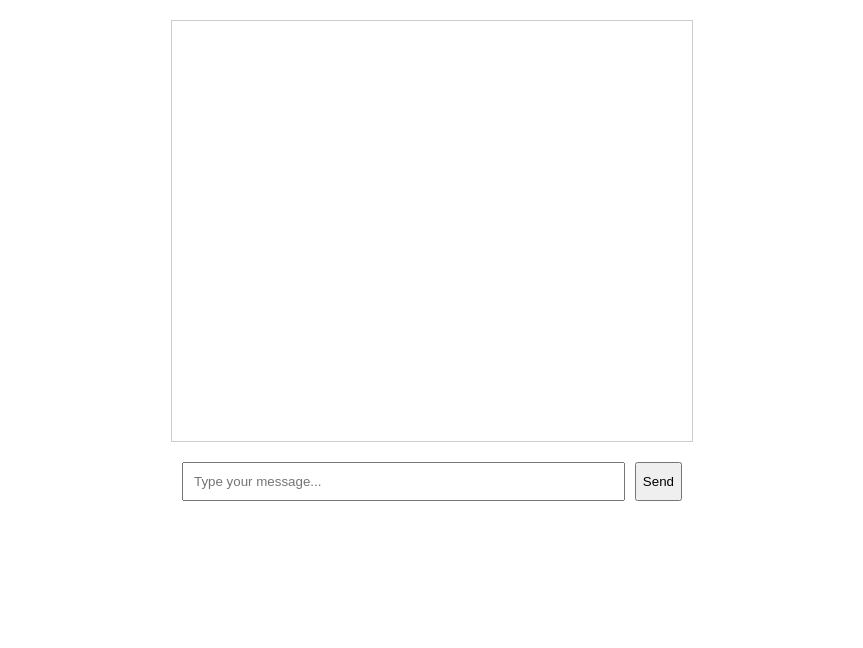
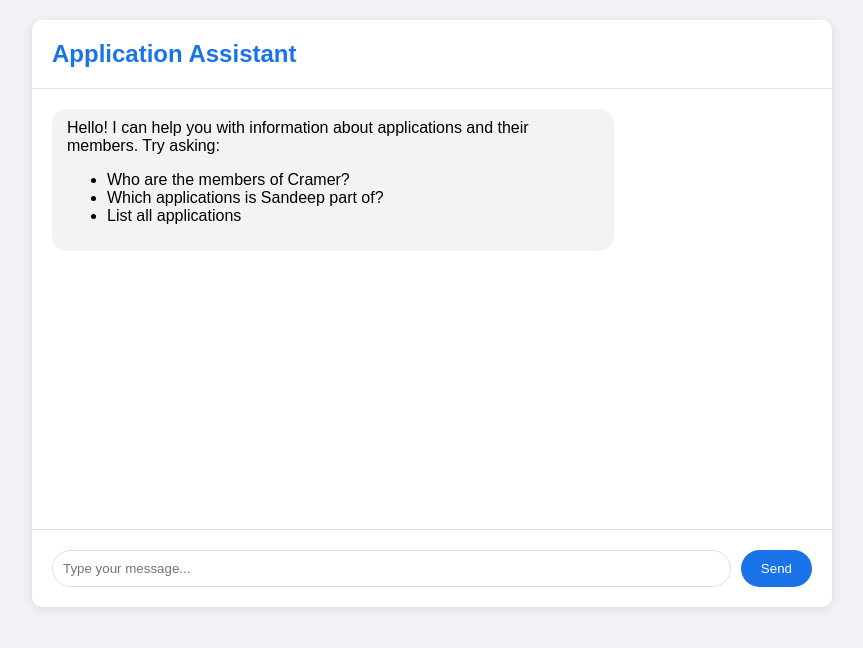
Before and after one commit to Pogopeck/Gen-AI, a Flask app: page / in a window 1280 px wide. Shown: the top 648 px of the page, without its empty margins (208-1071 px from the left). Run offline with Flask 3, Linux system fonts and the light colour scheme.

Commit message:
final of application assistant with base

```diff
--- a/app.py
+++ b/app.py
@@ -1,7 +1,9 @@
 from flask import Flask, request, jsonify, render_template
 import cohere
 import os
+import json
 from dotenv import load_dotenv
+from typing import Dict, List, Optional
 
 # Load environment variables
 load_dotenv()
@@ -10,6 +12,53 @@ app = Flask(__name__)
 
 # Initialize Cohere client
 co = cohere.Client(os.getenv('COHERE_API_KEY'))
+
+# Load applications data
+def load_applications_data() -> Dict:
+    try:
+        with open('data/applications_data.json', 'r') as f:
+            return json.load(f)
+    except FileNotFoundError:
+        # Default data if file doesn't exist
+        return {
+            "Cramer": ["Chandan", "Piyush", "Surabhi", "Abdul", "Kajal", "Rohit", "Nikhil"],
+            "Geo": ["Abdul", "Rohit", "Surabhi"],
+            "Pods": ["Veena", "Minal", "Alina"],
+            "Pplus/Mypplus": ["Sandeep", "Rucha"],
+            "Com5": ["Sandeep", "Unnati", "Rucha"]
+        }
+
+# Save applications data
+def save_applications_data(data: Dict):
+    os.makedirs('data', exist_ok=True)
+    with open('data/applications_data.json', 'w') as f:
+        json.dump(data, f, indent=4)
+
+# Initialize applications data
+applications_data = load_applications_data()
+
+def process_application_query(query: str) -> Optional[str]:
+    """Process application-specific queries"""
+    query = query.lower()
+
+    # Query for members of a specific application
+    if "who are the members of" in query or "who is in" in query:
+        for app in applications_data.keys():
+            if app.lower() in query.lower():
+                return f"Members of {app}: {', '.join(applications_data[app])}"
+
+    # Query for applications a person is part of
+    elif "which applications" in query or "what applications" in query:
+        for member in set(sum(applications_data.values(), [])):  # Get unique members
+            if member.lower() in query.lower():
+                apps = [app for app, members in applications_data.items() if member in members]
+                return f"{member} is a member of: {', '.join(apps)}"
+
+    # Query for listing all applications
+    elif "list all applications" in query:
+        return f"Available applications: {', '.join(applications_data.keys())}"
+
+    return None
 
 @app.route('/')
 def home():
@@ -20,12 +69,18 @@ def chat():
     try:
         user_message = request.json['message']
 
-        # Generate response using Cohere
+        # First try to handle application-specific queries
+        app_response = process_application_query(user_message)
+        if app_response:
+            return jsonify({'response': app_response})
+
+        # If not an application query, use Cohere
         response = co.chat(
             message=user_message,
-            model='command',  # You can also use 'command-light' for faster responses
+            model='command',
             temperature=0.7,
-            max_tokens=300
+            max_tokens=300,
+            context="You are a helpful assistant that knows about various applications and their team members."
         )
 
         return jsonify({'response': response.text})
@@ -33,5 +88,18 @@ def chat():
     except Exception as e:
         return jsonify({'error': str(e)}), 500
 
+@app.route('/update_data', methods=['POST'])
+def update_data():
+    try:
+        new_data = request.json
+        save_applications_data(new_data)
+        global applications_data
+        applications_data = new_data
+        return jsonify({'status': 'success'})
+    except Exception as e:
+        return jsonify({'error': str(e)}), 500
+
 if __name__ == '__main__':
+    # Save initial data
+    save_applications_data(applications_data)
     app.run(debug=True)
--- /dev/null
+++ b/data/applications_data.json
@@ -0,0 +1,30 @@
+{
+    "Cramer": [
+        "Chandan",
+        "Piyush",
+        "Surabhi",
+        "Abdul",
+        "Kajal",
+        "Rohit",
+        "Nikhil"
+    ],
+    "Geo": [
+        "Abdul",
+        "Rohit",
+        "Surabhi"
+    ],
+    "Pods": [
+        "Veena",
+        "Minal",
+        "Alina"
+    ],
+    "Pplus/Mypplus": [
+        "Sandeep",
+        "Rucha"
+    ],
+    "Com5": [
+        "Sandeep",
+        "Unnati",
+        "Rucha"
+    ]
+}
--- /dev/null
+++ b/static/style.css
@@ -0,0 +1,77 @@
+body {
+    margin: 0;
+    padding: 0;
+    font-family: Arial, sans-serif;
+    background-color: #f0f2f5;
+}
+
+.chat-container {
+    max-width: 800px;
+    margin: 20px auto;
+    background-color: white;
+    border-radius: 10px;
+    box-shadow: 0 2px 10px rgba(0,0,0,0.1);
+}
+
+.chat-header {
+    padding: 20px;
+    border-bottom: 1px solid #e0e0e0;
+}
+
+.chat-header h1 {
+    margin: 0;
+    font-size: 24px;
+    color: #1a73e8;
+}
+
+.chat-messages {
+    height: 400px;
+    overflow-y: auto;
+    padding: 20px;
+}
+
+.message {
+    margin-bottom: 15px;
+    padding: 10px 15px;
+    border-radius: 15px;
+    max-width: 70%;
+}
+
+.message.user {
+    background-color: #1a73e8;
+    color: white;
+    margin-left: auto;
+}
+
+.message.bot {
+    background-color: #f1f3f4;
+    color: black;
+}
+
+.chat-input {
+    padding: 20px;
+    border-top: 1px solid #e0e0e0;
+    display: flex;
+    gap: 10px;
+}
+
+.chat-input input {
+    flex: 1;
+    padding: 10px;
+    border: 1px solid #e0e0e0;
+    border-radius: 20px;
+    outline: none;
+}
+
+.chat-input button {
+    padding: 10px 20px;
+    background-color: #1a73e8;
+    color: white;
+    border: none;
+    border-radius: 20px;
+    cursor: pointer;
+}
+
+.chat-input button:hover {
+    background-color: #1557b0;
+}
--- a/templates/index.html
+++ b/templates/index.html
@@ -1,59 +1,42 @@
 <!DOCTYPE html>
-<html>
+<html lang="en">
 <head>
-    <title>GEN-AI</title>
-    <style>
-        #chat-container {
-            width: 500px;
-            height: 400px;
-            border: 1px solid #ccc;
-            overflow-y: auto;
-            padding: 10px;
-            margin: 20px auto;
-        }
-        .message {
-            margin: 10px 0;
-            padding: 10px;
-            border-radius: 5px;
-        }
-        .user-message {
-            background-color: #e3f2fd;
-            margin-left: 20%;
-        }
-        .bot-message {
-            background-color: #f5f5f5;
-            margin-right: 20%;
-        }
-        #input-container {
-            width: 500px;
-            margin: 20px auto;
-            display: flex;
-        }
-        #user-input {
-            flex-grow: 1;
-            padding: 10px;
-            margin-right: 10px;
-        }
-    </style>
+    <meta charset="UTF-8">
+    <meta name="viewport" content="width=device-width, initial-scale=1.0">
+    <title>Application Chatbot</title>
+    <link rel="stylesheet" href="{{ url_for('static', filename='style.css') }}">
 </head>
 <body>
-    <div id="chat-container"></div>
-    <div id="input-container">
+    <div class="chat-container">
+        <div class="chat-header">
+            <h1>Application Assistant</h1>
+        </div>
+        <div class="chat-messages" id="chat-messages">
+            <div class="message bot">
+                Hello! I can help you with information about applications and their members. Try asking:
+                <ul>
+                    <li>Who are the members of Cramer?</li>
+                    <li>Which applications is Sandeep part of?</li>
+                    <li>List all applications</li>
+                </ul>
+            </div>
+        </div>
+        <div class="chat-input">
             <input type="text" id="user-input" placeholder="Type your message...">
             <button onclick="sendMessage()">Send</button>
         </div>
-
+    </div>
     <script>
         function addMessage(message, isUser) {
-            const chatContainer = document.getElementById('chat-container');
+            const messagesDiv = document.getElementById('chat-messages');
             const messageDiv = document.createElement('div');
-            messageDiv.className = `message ${isUser ? 'user-message' : 'bot-message'}`;
+            messageDiv.className = `message ${isUser ? 'user' : 'bot'}`;
             messageDiv.textContent = message;
-            chatContainer.appendChild(messageDiv);
-            chatContainer.scrollTop = chatContainer.scrollHeight;
+            messagesDiv.appendChild(messageDiv);
+            messagesDiv.scrollTop = messagesDiv.scrollHeight;
         }
 
-        function sendMessage() {
+        async function sendMessage() {
             const input = document.getElementById('user-input');
             const message = input.value.trim();
 
@@ -61,28 +44,24 @@
                 addMessage(message, true);
                 input.value = '';
 
-                fetch('/chat', {
+                try {
+                    const response = await fetch('/chat', {
                         method: 'POST',
                         headers: {
                             'Content-Type': 'application/json'
                         },
                         body: JSON.stringify({ message: message })
-                })
-                .then(response => response.json())
-                .then(data => {
-                    if (data.error) {
-                        addMessage('Error: ' + data.error, false);
-                    } else {
+                    });
+
+                    const data = await response.json();
                     addMessage(data.response, false);
+                } catch (error) {
+                    addMessage('Sorry, there was an error processing your request.', false);
                 }
-                })
-                .catch(error => {
-                    addMessage('Error: Could not connect to the server', false);
-                });
             }
         }
 
-        // Allow Enter key to send messages
+        // Allow Enter key to send message
         document.getElementById('user-input').addEventListener('keypress', function(e) {
             if (e.key === 'Enter') {
                 sendMessage();
```
Also changed, not shown: app_v1.py (added, +37 -0 lines). Lines whose indentation alone changed are shown as unchanged.
